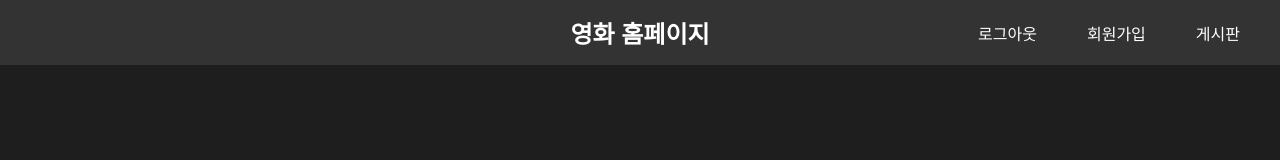
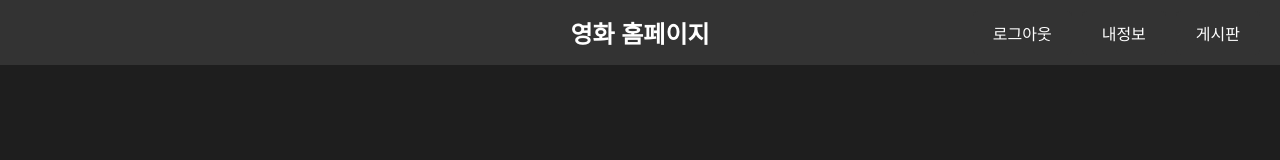
Before and after one commit to hyunjin0209/PJ_MOVIE, a React (Create React App) app in the folder pj-movie-front/: page /mainpage in a window 1280 px wide. Shown: the top 160 px of the page. Built offline with nearby package versions, Linux system fonts and the light colour scheme.

Commit message:
로그인 시 회원가입 버튼 내정보 버튼으로 변경 및 내정보 클릭 시 마이페이지로 이동

```diff
--- a/pj-movie-front/src/App.js
+++ b/pj-movie-front/src/App.js
@@ -10,6 +10,8 @@ import BoartWriting from "./component/Board/BoardWriting";
 import DetailBoard from "./component/Board/DetailBoard";
 import NowScreening from "./movie/NowScreening";
 import MainPage from "./component/MainPage/MainPage";
+import MyPage from "./component/MyPage/MyPage";
+import AskList from "./component/MyPage/AskList";
 function App() {
   return (
     <BrowserRouter>
@@ -34,6 +36,8 @@ const AppComponent = () => {
           <Route path="/detailboard" element={<DetailBoard />} />
           <Route path="/nowscreening" element={<NowScreening />} />
           <Route path="/mainpage" element={<MainPage />} />
+          <Route path="/mypage" element={<MyPage />} />
+          <Route path="/asklist" element={<AskList />} />
         </Routes>
       </Layout>
     </div>
--- a/pj-movie-front/src/component/MainPage/MainPage.jsx
+++ b/pj-movie-front/src/component/MainPage/MainPage.jsx
@@ -24,8 +24,13 @@ export default function MainPage() {
                 <button onClick={() => nav("/Login")}>로그인</button>
               )}
             </div>
-
-            <button onClick={() => nav("/UserJoin")}>회원가입</button>
+            <div>
+              {sessionDate ? (
+                <button onClick={() => nav("/MyPage")}>내정보</button>
+              ) : (
+                <button onClick={() => nav("UserJoin")}>회원가입</button>
+              )}
+            </div>
             <button onClick={() => nav("/BoardList")}>게시판</button>
           </div>
         </header>
--- /dev/null
+++ b/pj-movie-front/src/component/MyPage/AskList.jsx
@@ -0,0 +1,3 @@
+export default function AskList() {
+  return <>문의내역이지롱</>;
+}
--- /dev/null
+++ b/pj-movie-front/src/component/MyPage/MyPage.jsx
@@ -0,0 +1,11 @@
+import { useNavigate } from "react-router-dom";
+
+export default function MyPage() {
+  const nav = useNavigate();
+  return (
+    <>
+      <button onClick={() => nav("/UserDataUpdate")}>회원정보수정</button>
+      <button onClick={() => nav("/AskList")}>로그인</button>
+    </>
+  );
+}
```
